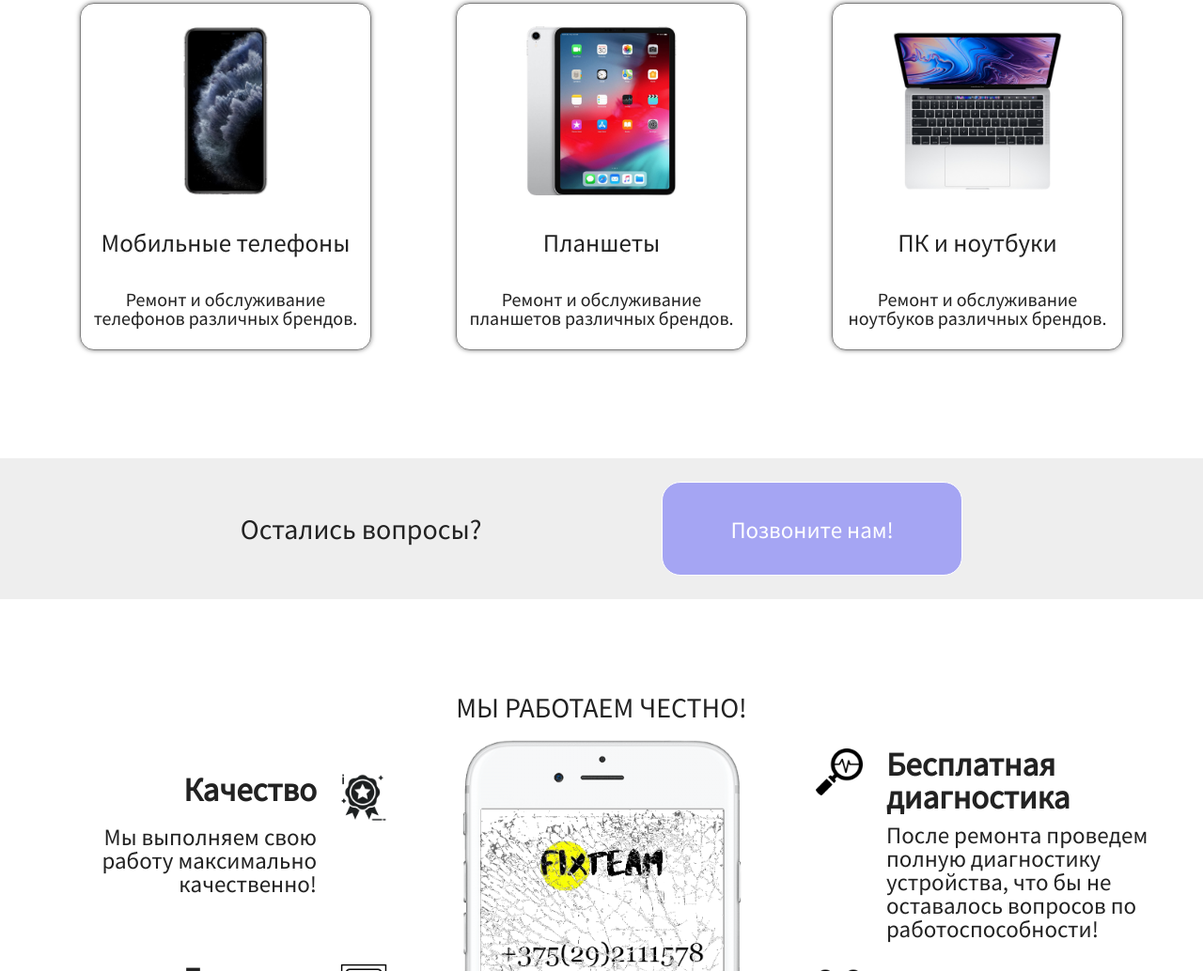
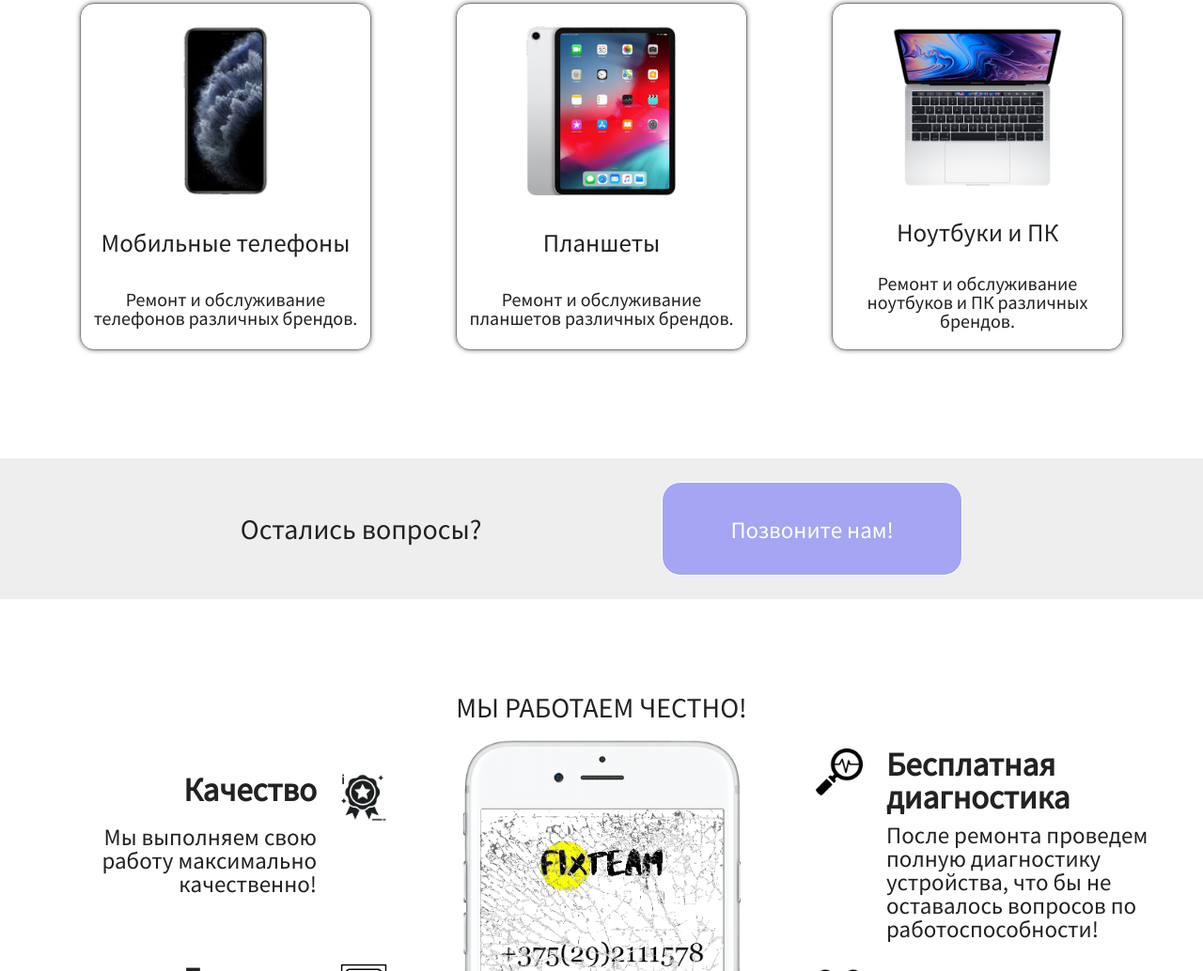
Before and after one commit to mitskevich-paul/fixteamnew, a plain HTML site: page index.html in a window 1280 px wide. Shown: the part 1012-2046 px from the top of the page at 94% size. Drawn offline with Linux system fonts and the light colour scheme.

Commit message:
Update index.html

```diff
--- a/index.html
+++ b/index.html
@@ -51,8 +51,8 @@
                 </div>
                 <div class="devices-laptop">
                     <div class="devices-laptop_img"></div>
-                    <p class="devices-laptop_p">ПК и ноутбуки</p>
-                    <span class="devices-laptop_span">Ремонт и обслуживание ноутбуков различных брендов.</span>
+                    <p class="devices-laptop_p">Ноутбуки и ПК</p>
+                    <span class="devices-laptop_span">Ремонт и обслуживание ноутбуков и ПК различных брендов.</span>
                 </div>
             </div>
         </div>
```
